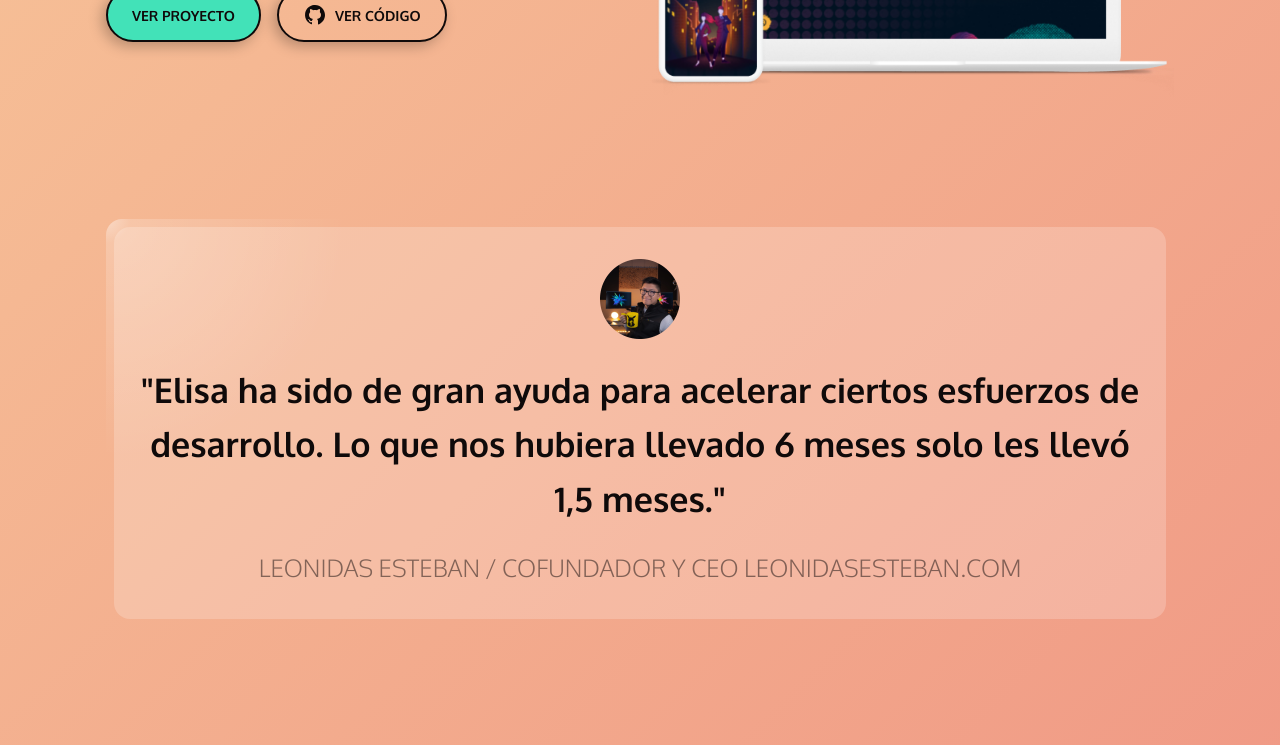
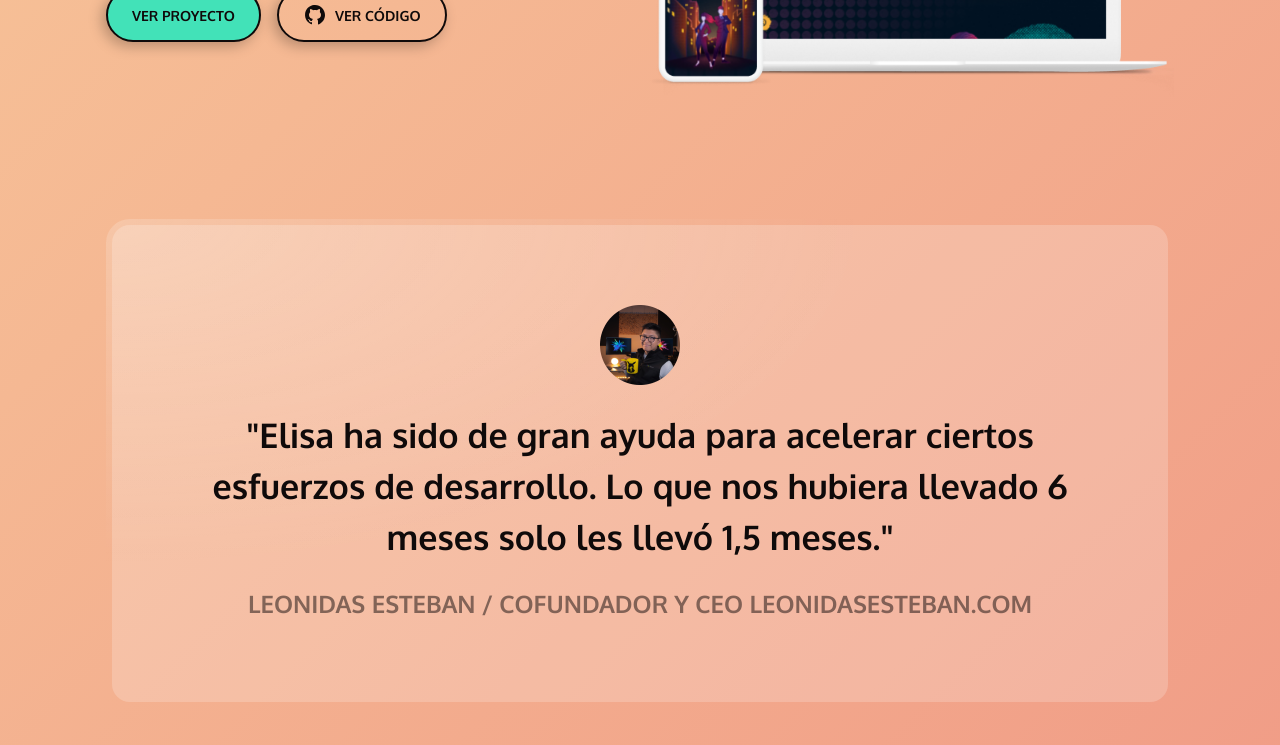
Before and after one commit to carlossantesp/portafolio-elisa, a Next.js app: page / in a window 1280 px wide. Shown: the part 1480-2225 px from the top of the page. Built offline with nearby package versions, Linux system fonts and the light colour scheme; grey boxes are pictures that could not be loaded.

Commit message:
Actualizando componente Testimonial

```diff
--- a/components/Proyecto/Proyecto.module.css
+++ b/components/Proyecto/Proyecto.module.css
@@ -4,6 +4,9 @@
 }
 .image {
   margin-bottom: 1.5rem;
+}
+.image img {
+  margin: 0 auto;
 }
 .description {
   margin-bottom: 1rem;
@@ -36,9 +39,6 @@
   .image {
     margin-bottom: 0;
   }
-  .image img {
-    margin: 0 auto;
-  }
 }
 
 @media screen and (min-width: 992px) {
--- a/components/Testimonial/Testimonial.module.css
+++ b/components/Testimonial/Testimonial.module.css
@@ -1,60 +1,59 @@
 .testimonial {
-  display: flex;
-  justify-content: center;
-  align-items: center;
   padding: 2.5rem 0;
 }
-.gradient {
-  background: radial-gradient(
-    circle 15rem at top left,
-    rgba(255, 255, 255, 0.75) -10%,
-    rgba(255, 255, 255, 0.2) 10%,
-    transparent
-  );
-  padding: 0.25rem;
-  border-radius: 1rem;
-}
-.wrapper {
+
+.box {
+  border: 1px solid black;
+  padding: 1.5rem;
   display: flex;
   flex-direction: column;
-  justify-content: center;
   gap: 1.5rem;
-  padding: 2rem 1.25rem;
-  border-radius: 1rem;
-  background-color: rgba(255, 255, 255, 0.2);
-  margin: 0.25rem;
+
+  border: 6px solid transparent;
+  border-radius: 1.5rem;
+  background-image: linear-gradient(
+      rgba(255, 255, 255, 0.2),
+      rgba(255, 255, 255, 0.2)
+    ),
+    radial-gradient(
+      ellipse at top left,
+      rgba(255, 255, 255, 0.75) -150%,
+      rgba(255, 255, 255, 0) 50%
+    );
+  background-origin: border-box;
+  background-clip: padding-box, border-box;
 }
 .image {
   width: 4rem;
   height: 4rem;
   margin: 0 auto;
 }
+.description,
+.title {
+  margin: 0;
+}
 .description {
   font-weight: var(--fontBold);
-  line-height: 1.5rem;
-  margin: 0;
 }
 .title {
-  margin: 0;
-  font-weight: var(--fontAccent);
   color: var(--color-accent);
-  font-size: 0.75rem;
+  font-size: var(--sizeSmaller);
 }
 
 @media screen and (min-width: 992px) {
   .testimonial {
     padding: 5rem 0;
   }
-  .wrapper {
+  .box {
     text-align: center;
+    padding: 5rem;
   }
   .description {
-    font-size: 2.125rem;
-    line-height: 3.4rem;
+    font-size: var(--sizeH4);
   }
   .title {
-    font-size: 1.5rem;
-    line-height: 2.3rem;
+    font-size: var(--sizeH5);
+    font-weight: var(--fontBold);
   }
   .image {
     width: 5rem;
--- a/components/Testimonial/index.js
+++ b/components/Testimonial/index.js
@@ -4,8 +4,7 @@ export default function Testimonial({ testimonial }) {
   const { name, description, title, image } = testimonial;
   return (
     <div className={styles.testimonial}>
-      <div className={styles.gradient}>
-        <div className={styles.wrapper}>
+      <div className={styles.box}>
         <div className={styles.image}>
           <img src={image} alt={name} />
         </div>
@@ -15,6 +14,5 @@ export default function Testimonial({ testimonial }) {
         </p>
       </div>
     </div>
-    </div>
   );
 }
--- a/styles/globals.css
+++ b/styles/globals.css
@@ -10,6 +10,7 @@
 
   --sizeBase: 16px;
   --sizeSmall: 0.875rem;
+  --sizeSmaller: 0.75rem;
   --sizeH2: 3.6875rem;
   --sizeH3: 3rem;
   --sizeH4: 2.125rem;
```
Lines whose indentation alone changed are shown as unchanged.
